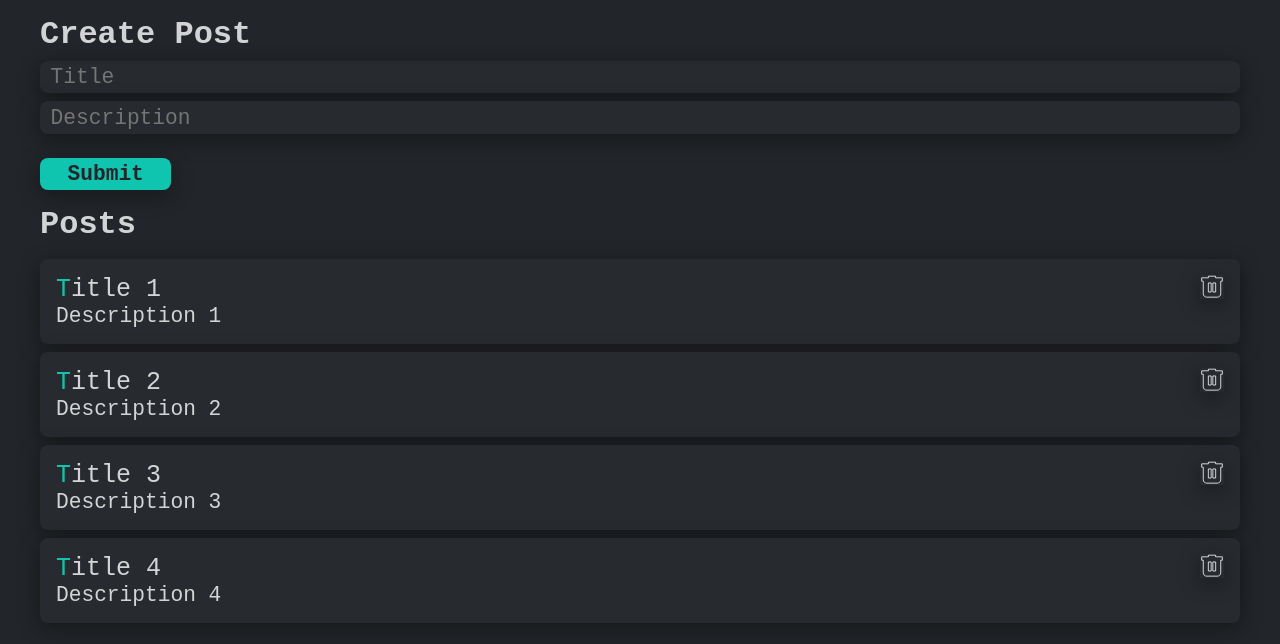
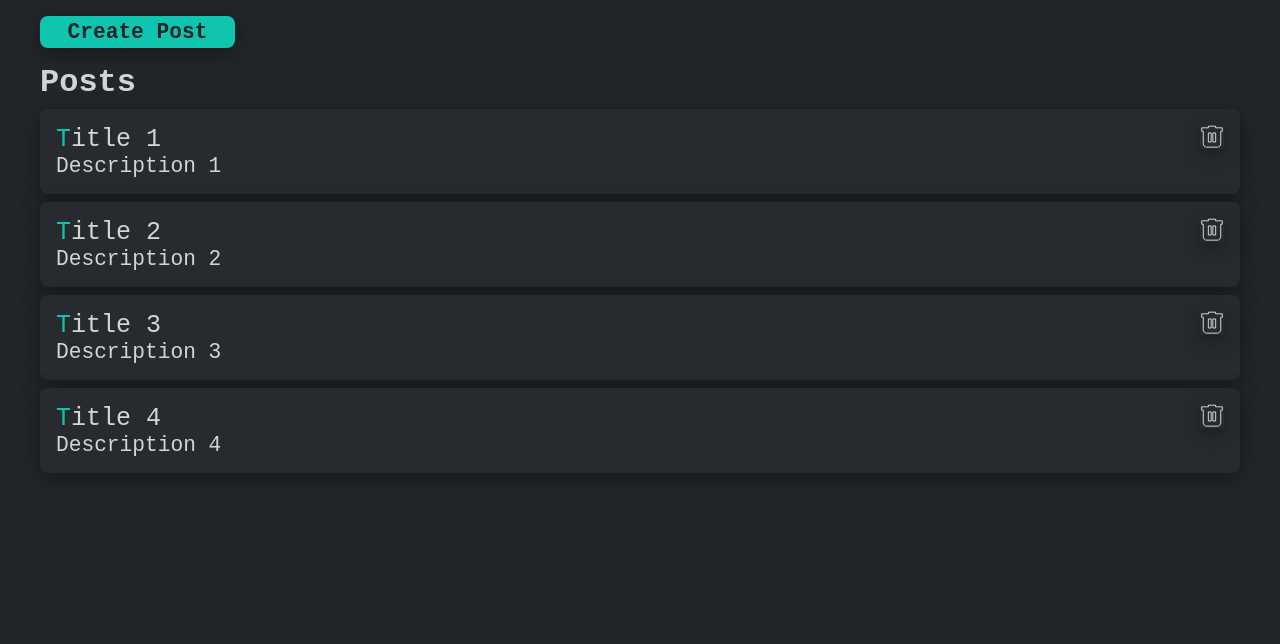
Before and after one commit to stelsp/vue-posts, a Vue app: page / in a window 1280 px wide. Shown: the top 644 px of the page. Built offline with nearby package versions, Linux system fonts and the light colour scheme.

Commit message:
feat: PostForm with modal

```diff
--- a/public/index.html
+++ b/public/index.html
@@ -4,13 +4,8 @@
     <meta charset="utf-8" />
     <meta http-equiv="X-UA-Compatible" content="IE=edge" />
     <meta name="viewport" content="width=device-width,initial-scale=1.0" />
+    <meta name="description" content="Vue App" />
     <link rel="icon" href="<%= BASE_URL %>favicon.ico" />
-    <link rel="preconnect" href="https://fonts.googleapis.com" />
-    <link rel="preconnect" href="https://fonts.gstatic.com" crossorigin />
-    <link
-      href="https://fonts.googleapis.com/css2?family=Roboto&display=swap"
-      rel="stylesheet"
-    />
     <title>Vue App</title>
   </head>
   <body>
--- a/src/App.vue
+++ b/src/App.vue
@@ -1,8 +1,13 @@
 <template>
   <main class="app">
-    <section aria-label="main" class="container">
-      <PostForm @create="createPost" />
+    <section aria-label="main" class="container offset">
+      <ButtonPrimary @click="showDialog" type="button">
+        Create Post
+      </ButtonPrimary>
       <PostList :posts="posts" @delete="deletePost" />
+      <DialogPrimary v-model:show="dialogVisible">
+        <PostForm @create="createPost" />
+      </DialogPrimary>
     </section>
   </main>
 </template>
@@ -24,22 +29,26 @@ export default {
         { id: 3, title: "Title 3", body: "Description 3" },
         { id: 4, title: "Title 4", body: "Description 4" },
       ],
+      dialogVisible: false,
     };
   },
   methods: {
     createPost(post) {
       this.posts = [post, ...this.posts];
+      this.dialogVisible = false;
     },
     deletePost(post) {
       this.posts = this.posts.filter((p) => p.id !== post.id);
+    },
+    showDialog() {
+      this.dialogVisible = true;
     },
   },
 };
 </script>
 
 <style>
-/* RESET */
-*,
+RESET *,
 *::before,
 *::after {
   box-sizing: border-box;
@@ -156,6 +165,7 @@ svg {
 
 /* APP */
 body {
+  min-width: 320px;
   color: var(--clr-primary);
   background-color: var(--clr-secondary-400);
   font-size: var(--fs-400);
--- a/src/components/PostForm.vue
+++ b/src/components/PostForm.vue
@@ -1,9 +1,9 @@
 <template>
-  <form @submit.prevent class="form offset">
+  <form @submit.prevent class="form">
     <h3 class="title">Create Post</h3>
     <InputPrimary v-model="post.title" type="text" placeholder="Title" />
     <InputPrimary v-model="post.body" type="text" placeholder="Description" />
-    <ButtonPrimary @click="createPost">Submit</ButtonPrimary>
+    <ButtonPrimary @click="createPost" type="submit">Submit</ButtonPrimary>
   </form>
 </template>
 <script>
--- a/src/components/PostItem.vue
+++ b/src/components/PostItem.vue
@@ -1,15 +1,15 @@
 <template>
-  <div class="post">
-    <li>
-      <h5 class="title">
+  <li class="post">
+    <div>
+      <h4 class="title">
         {{ post.title }}
-      </h5>
+      </h4>
       <p class="description">
         {{ post.body }}
       </p>
-    </li>
+    </div>
     <ButtonDelete @click="$emit('delete', post)" />
-  </div>
+  </li>
 </template>
 <script>
 export default {
--- a/src/components/PostList.vue
+++ b/src/components/PostList.vue
@@ -1,8 +1,7 @@
 <template>
-  <div>
+  <div v-if="posts.length > 0" class="wrapper offset">
     <h3 class="title">Posts</h3>
-  </div>
-  <ul class="posts offset">
+    <ul class="posts">
       <PostItem
         v-for="post in posts"
         :key="post.id"
@@ -10,6 +9,10 @@
         @delete="$emit('delete', post)"
       />
     </ul>
+  </div>
+  <div v-else class="wrapper offset">
+    <h3 class="title">Posts Empty</h3>
+  </div>
 </template>
 <script>
 import PostItem from "./PostItem.vue";
@@ -24,6 +27,11 @@ export default {
 };
 </script>
 <style scoped>
+.wrapper {
+  display: flex;
+  flex-direction: column;
+  gap: 0.5rem;
+}
 .posts {
   display: flex;
   flex-direction: column;
--- a/src/components/UI/ButtonDelete.vue
+++ b/src/components/UI/ButtonDelete.vue
@@ -1,5 +1,5 @@
 <template>
-  <button class="button" type="button">
+  <button class="button" type="button" aria-label="delete-post-button">
     <svg xmlns="http://www.w3.org/2000/svg" height="24" width="24">
       <path
         d="M6.675 22.15q-1.4 0-2.4-.987-1-.988-1-2.413V6.225H1.7v-3.4h6.7v-1.65h7.175v1.65H22.3v3.4h-1.575V18.75q0 1.425-.987 2.413-.988.987-2.413.987Zm1.675-5.125h2.825V7.95H8.35Zm4.5 0h2.825V7.95H12.85Z"
--- /dev/null
+++ b/src/components/UI/DialogPrimary.vue
@@ -0,0 +1,36 @@
+<template>
+  <div v-if="show" @click="$emit('update:show', false)" class="dialog">
+    <div @click.stop class="content">
+      <slot></slot>
+    </div>
+  </div>
+</template>
+<script>
+export default {
+  name: "DialogPrimary",
+  props: {
+    show: {
+      type: Boolean,
+      default: false,
+    },
+  },
+};
+</script>
+<style scoped>
+.dialog {
+  position: fixed;
+  inset: 0;
+  display: flex;
+  align-items: flex-start;
+  justify-content: center;
+  background: rgb(0 0 0 / 0.4);
+}
+
+.content {
+  margin-top: 10vh;
+  border-radius: 0.5rem;
+  padding: 1rem;
+  box-shadow: 0 0.25em 1em rgb(0 0 0 / 35%);
+  background-color: var(--clr-secondary-300);
+}
+</style>
--- a/src/components/UI/InputPrimary.vue
+++ b/src/components/UI/InputPrimary.vue
@@ -16,10 +16,9 @@ export default {
 </script>
 <style scoped>
 .input {
-  padding: 0.2em 0.5em;
+  padding-block: 0.2em;
   width: 100%;
-  box-shadow: 0 0.25em 1em rgb(0 0 0 / 35%);
-  border-radius: 0.5rem;
+  border-bottom: 1px solid var(--clr-accent-400);
   background-color: var(--clr-secondary-300);
 }
 </style>
--- a/src/components/UI/index.js
+++ b/src/components/UI/index.js
@@ -1,5 +1,6 @@
 import ButtonPrimary from "@/components/UI/ButtonPrimary";
 import ButtonDelete from "@/components/UI/ButtonDelete";
 import InputPrimary from "@/components/UI/InputPrimary";
+import DialogPrimary from "@/components/UI/DialogPrimary";
 
-export default [ButtonPrimary, ButtonDelete, InputPrimary];
+export default [ButtonPrimary, ButtonDelete, InputPrimary, DialogPrimary];
```
Lines whose indentation alone changed are shown as unchanged.
